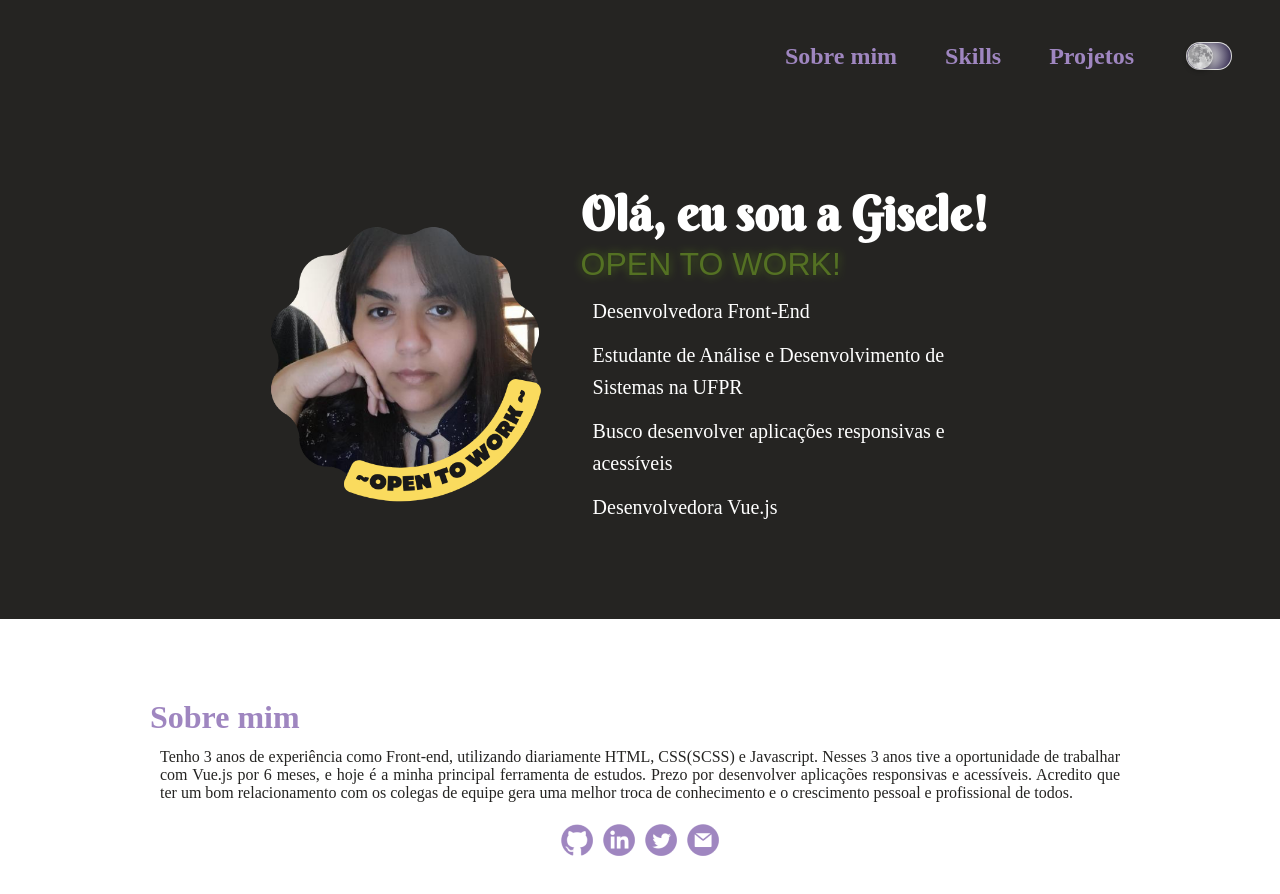
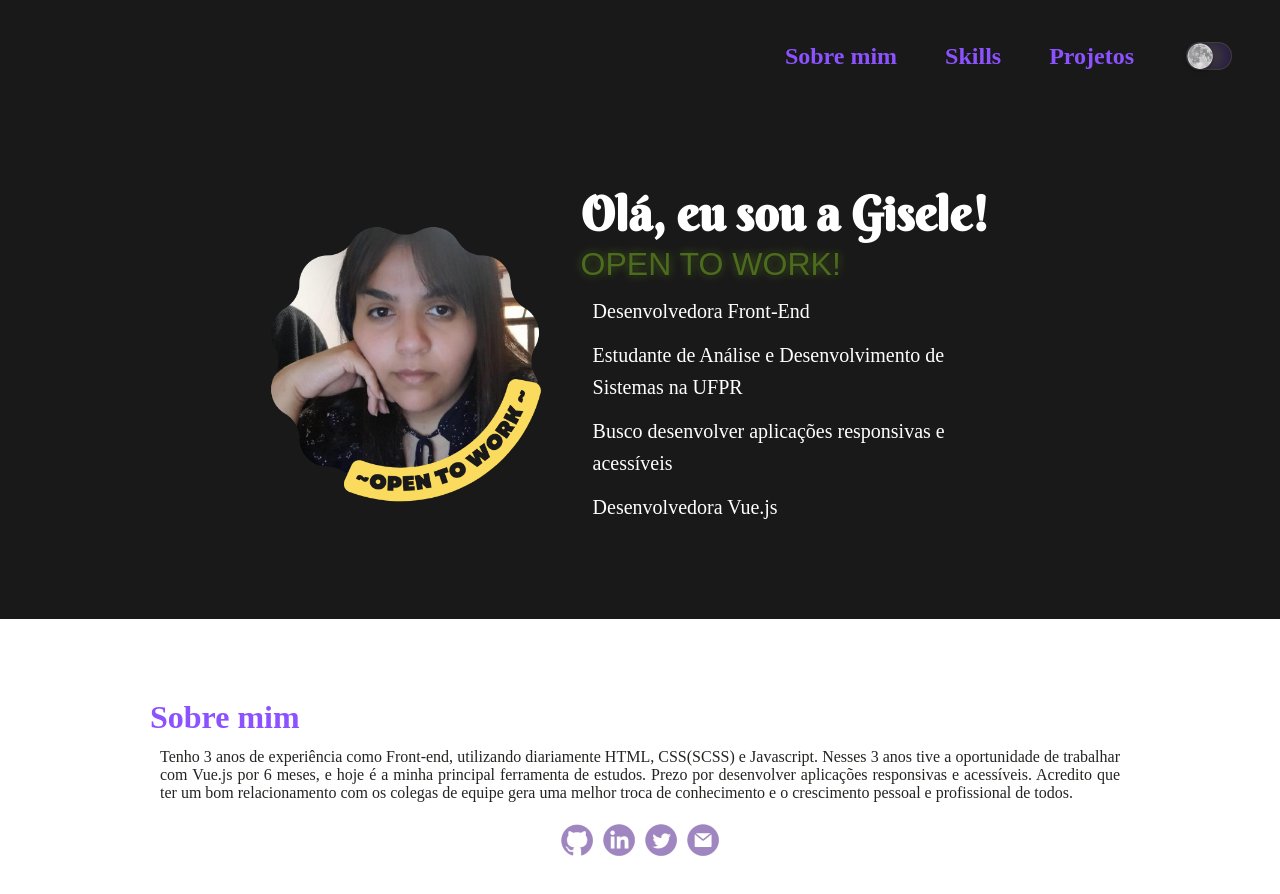
Before and after one commit to giselegomes/about-me, a Vue app: page / in a window 1280 px wide. Shown: the top 894 px of the page. Built offline with nearby package versions, Linux system fonts and the light colour scheme; a web font is replaced by a local one.

Commit message:
feat: updating color palette

```diff
--- a/src/assets/styles/global.scss
+++ b/src/assets/styles/global.scss
@@ -43,7 +43,7 @@ body {
         background-color: $bg-light;
 
         .navbar .navbar__menu li a {
-            color: $dark;
+            color: $black;
 
             &:hover {
                 color: #985277;
@@ -53,13 +53,13 @@ body {
         .bio {
             .info {
                 &__title {
-                    color: $dark;
+                    color: $black;
                 }
             }
 
             .list {
                 &__item {
-                    color: $dark;
+                    color: $black;
                 }
             }
         }
@@ -68,7 +68,7 @@ body {
             &__title {
                 font-size: 2rem;
                 font-family: 'Kurale', serif;
-                color: $dark;
+                color: $black;
             }
         }
     }
--- a/src/assets/styles/variables.scss
+++ b/src/assets/styles/variables.scss
@@ -2,21 +2,29 @@
 @import url('https://fonts.googleapis.com/css2?family=Artifika&family=Berkshire+Swash&family=Kanit:wght@100;200;300;400&family=Kurale&family=Marck+Script&family=Montserrat+Alternates:wght@300;400&family=Mukta:wght@300;500&family=Pacifico&family=Signika+Negative:wght@300;400;500&family=Stick+No+Bills:wght@300&display=swap');
 
 // Pallete
-$light: #9a8c98;
-$dark: #252422;
+$black: #191919;
+$gray: #423D3D;
+$light-gray: #DDDDDD;
+$white: #FFFFFF;
 $yellow: #FADB5E;
-$pink: #FB6F92;
-$purple: #9f86c0;
-$gray: #DDDDDD;
+$purple: #8C52FF;
+$light-purple: #D9D9D9;
 $night-blue: #231942;
 $day-blue: #A8EBFB;
-$white: #FFFFFF;
 
-// Variables Colors Dark Theme
-$bg-dark: $dark;
+//variables
+    $bg-global: $white;
 
-// Variables Colors Light Theme
-$bg-light: $light;
+//variables for dark theme
+$bg-dark: $black;
+$text-dark: $white;
+$title-dark: $yellow;
+
+//variables for light theme
+$bg-light: $light-purple;
+$text-light: $light-gray;
+$title-light: $purple;
+
 
 // Medias
 $breakpoint-mobile: 456px;
```
